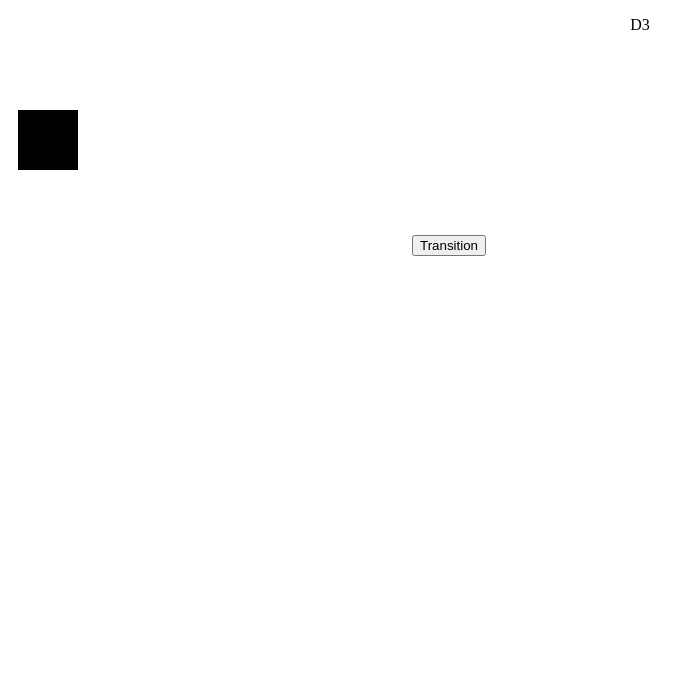
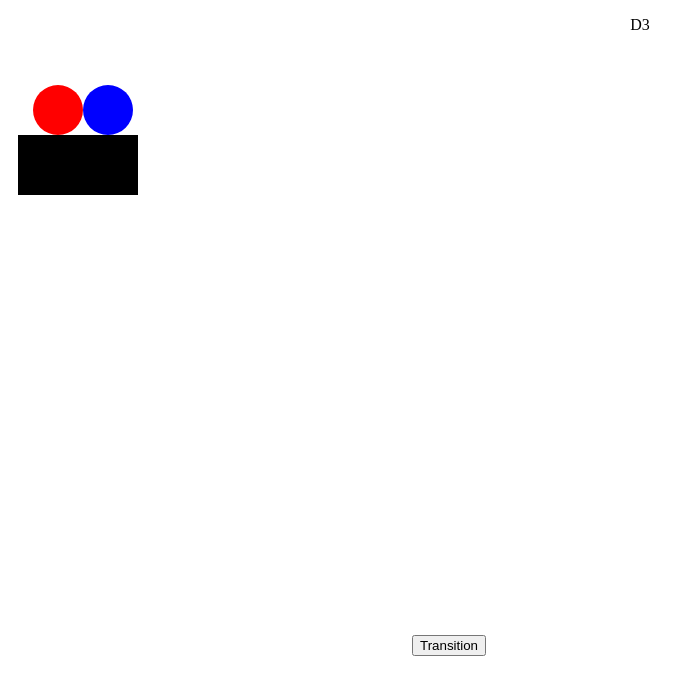
Before and after one commit to npmcdn-to-unpkg-bot/d3_projects, a plain HTML site: page animation1.html in a window 1280 px wide. Shown: the whole page, without its empty margins (0-694 px from the left). Drawn offline with nearby package versions, Linux system fonts and the light colour scheme.

Commit message:
animation slowed transition

```diff
--- a/animation1.html
+++ b/animation1.html
@@ -12,22 +12,32 @@
 	var bodySelection = d3.select("body");
   var svgContainer = bodySelection.append("svg")
   																.attr("width", 400)
-  																.attr("height", 200);
+  																.attr("height", 600);
 
 	var mySquare = svgContainer.append("rect")
 														 .attr("x",10)
-														 .attr("y",60)
-														 .attr("width",60)
+														 .attr("y",85)
+														 .attr("width",120)
 														 .attr("height",60);
 
-	//mySquare.transition().attr("x",400) // transition to right
-		//	.attr("width",120)// will make it bigger
-			//.style("fill","blue") // if the fill is originally left blank and comes from a style sheet, it will start as black
-			//.style("opacity",0) // make it disappear
-    ;
+
+	var myCircle1 = svgContainer.append("circle")
+														 .attr("cx",100)
+														 .attr("cy",60)
+														 .attr("r",25)
+														 .attr("fill","blue");
+	var myCircle2 = svgContainer.append("circle")
+														 .attr("cx",50)
+														 .attr("cy",60)
+														 .attr("r",25)
+														 .attr("fill","red");
 
 	function myFunction() {
-		mySquare.transition().attr("x",320);
+
+		mySquare.transition().attr("y",445).duration(1000) ;
+		myCircle1.transition().attr("cx",320).duration(3000).delay(500) ;
+		myCircle2.transition().attr("cy",420).duration(1000).ease("elastic").delay(1000) ;
+
 		}
 
 </script>
```
Also changed, not shown: 1 other file.
